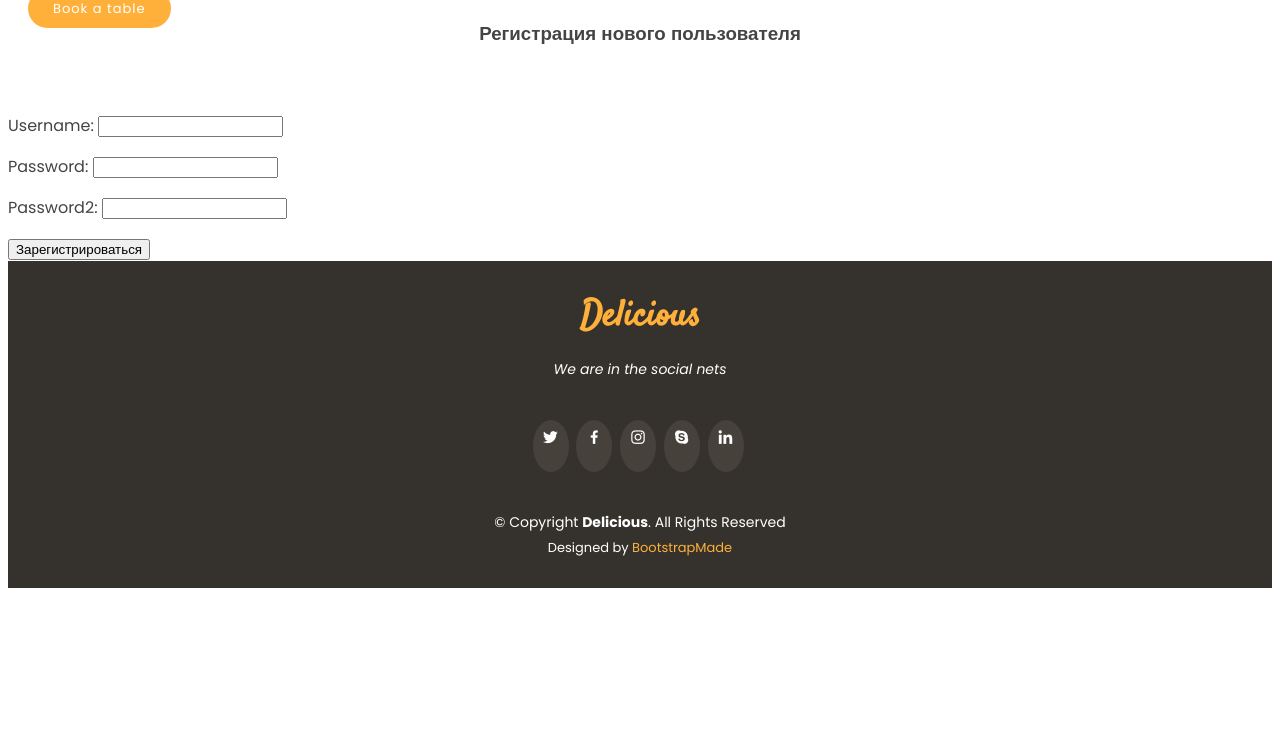
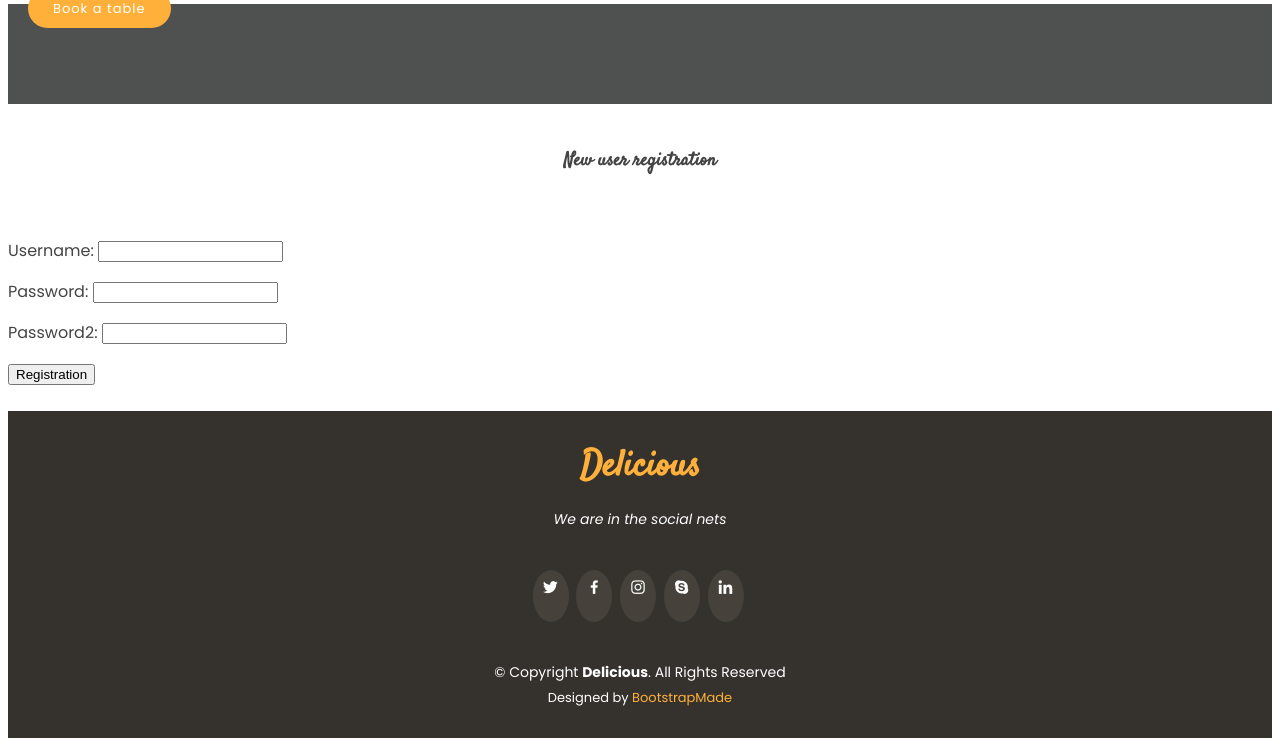
Before and after one commit to SergGrane/cafe-kyiv, a Django app: page /registration/ in a window 1280 px wide. Shown: the part 144-890 px from the top of the page. Before the commit the page ends 732 px from the top, so only its background shows below. Run offline with Django 4.2, Linux system fonts and the light colour scheme; some libraries are stand-ins or nearby versions.

Commit message:
cafe site

```diff
--- a/account/templates/login.html
+++ b/account/templates/login.html
@@ -1,5 +1,6 @@
 {% extends 'index.html' %}
 {% block content %}
+    <div style="background-color: #4f5050">
     <br>
     <br>
     <br>
@@ -7,8 +8,8 @@
     <br>
     <br>
     <br>
-
-<div class="container">
+</div>
+<div class="container" >
         <div class="section-title text-center">
             <h3>Enter</h3>
         </div>
@@ -26,4 +27,5 @@
     </div>
 
 
+
 {% endblock %}
--- a/account/templates/registration.html
+++ b/account/templates/registration.html
@@ -1,9 +1,16 @@
 {% extends 'index.html' %}
 {% block content %}
+<div style="background-color: #4f5050">
+    <br>
+    <br>
+    <br>
+    <br>
 
+</div>
+    <br>
 <div class="container">
         <div class="section-title text-center">
-            <h3>Регистрация нового пользователя</h3>
+            <h3>New user registration </h3>
         </div>
         <div class="col-md-10 col-md-offset-1">
             <div class="row">
@@ -11,11 +18,11 @@
                     <form action="" method="post">
                         {% csrf_token %}
                         {{form.as_p}}
-                        <input type="submit" value="Зарегистрироваться">
+                        <input type="submit" value="Registration">
                     </form>
                 </div>
             </div>
         </div>
     </div>
-
+    <br>
 {% endblock %}
--- a/main_page/forms.py
+++ b/main_page/forms.py
@@ -57,7 +57,7 @@ class UserReservationForm(forms.ModelForm):
     phone = forms.CharField(max_length=15,
                             widget=forms.TextInput(
                                 attrs={'type': 'text', 'name': 'phone', 'id': 'phone', 'class': 'form-control',
-                                       'placeholder': 'Телефон', 'required': 'required',
+                                       'placeholder': 'Phone', 'required': 'required',
                                        'data-rule': 'minlen:4', 'data-msg': 'Please enter at least 4 chars'}))
     persons = forms.IntegerField(widget=forms.NumberInput(attrs={
         'type': "number",
@@ -71,7 +71,7 @@ class UserReservationForm(forms.ModelForm):
     message = forms.CharField(max_length=400,
                               widget=forms.Textarea(
                                   attrs={'type': 'message', 'name': 'message', 'class': 'form-control',
-                                         'rows': '5', 'placeholder': 'Сообщение', 'required': 'required'}))
+                                         'rows': '5', 'placeholder': 'Message', 'required': 'required'}))
 
 
     class Meta:
--- a/main_page/templates/contact.html
+++ b/main_page/templates/contact.html
@@ -47,6 +47,8 @@
           </div>
         </div>
 
+        <br>
+        <br>
         <form  method="post" role="form" >
                         {% csrf_token %}
           <div class="row">
--- a/main_page/templates/hero.html
+++ b/main_page/templates/hero.html
@@ -28,7 +28,7 @@
 
           </div>
             {% else %}
-                 <div class="carousel-item" style="background: url({% static "img/slide/slide-1.jpg" %});">
+                 <div class="carousel-item" style="background: url({% static "img/slide/slide-2.jpg" %});">
 
             <div class="carousel-container">
               <div class="carousel-content">
--- a/main_page/templates/main_menu.html
+++ b/main_page/templates/main_menu.html
@@ -28,7 +28,7 @@
               <a href="#">{{ dish.name}}</a><span>{{dish.price}}</span>
             </div>
             <div class="menu-ingredients">
-                {{ dish.desc}}
+                {{ dish.ingredients}}
             </div>
           </div>
         {% endfor %}
--- a/manager/templates/reservation_list.html
+++ b/manager/templates/reservation_list.html
@@ -1,10 +1,11 @@
 {% extends 'index.html' %}
 {% block content %}
 <section id ='reserves'>
-    <div class="col-md-10 col-md-offset-1">
+    <div class="col-md-10 col-md-offset-1" >
+    <div style="background-color: #4f5050">
     <br>
     <br>
-    <br>
+    </div>
     <br>
     <br>
     {% for item in lst %}
```
Also changed, not shown: account/templates/registration_done.html (+9 -2 lines), db.sqlite3, media/images/dishes/0cd36b4c-6d47-4f54-bcac-53def54a4e1a.jpg (added), media/images/dishes/6b567ceb-05af-4d6b-9d55-bf82cee3c32e.jpg (added), media/images/dishes/b27e67a3-836f-4e82-9080-977442c30802.jpg (added), media/images/dishes/ceb5b587-4ef5-443d-abed-3188b272fd52.jpg (added), media/images/dishes/eb6b8863-dce7-42dc-818e-fd821b297ec2.jpg (added), media/images/dishes/fda46b8f-81e8-4bc9-931b-80fa5d80481c.jpg (added).
